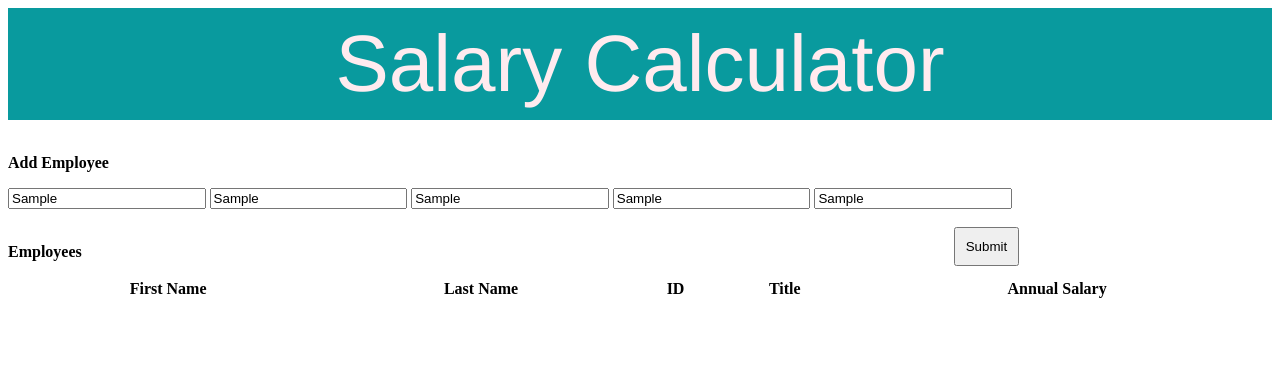
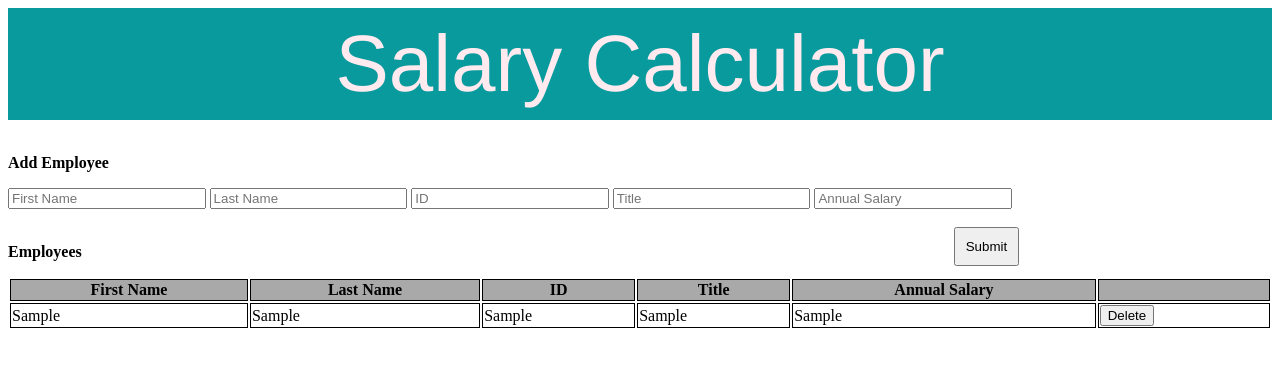
Before and after one commit to cee-jay-bee/jquery-salary-calculator, a plain HTML site: page index.html in a window 1280 px wide. Both pictures are taken after typing "Sample", "Sample", "Sample", "Sample", "Sample" into the empty fields and a click on the button "Submit". Drawn offline with Linux system fonts and the light colour scheme.

Commit message:
pushing information to the DOM updated

```diff
--- a/index.html
+++ b/index.html
@@ -20,7 +20,7 @@
     <button id="submitEmployeeButton">Submit</button>
 
     <p> Employees </p>
-    <table>
+    <table id="employeeTable">
         <tr>
           <th>First Name</th>
           <th>Last Name</th>
@@ -29,12 +29,6 @@
           <th>Annual Salary</th>
           <th></th>
         </tr>
-        <tr>
-
-        </tr>
-        <tr>
-
-        </tr>
       </table>
 </body>
 </html>
--- a/scripts/client.js
+++ b/scripts/client.js
@@ -12,20 +12,18 @@ const getEmployee = () => {
     let employeeID = $(`#employeeID`).val();
     let employeeTitle = $(`#employeeTitle`).val();
     let annualSalary = $(`#annualSalary`).val();
-    // empty out input field
-    $(`#firstName`).val();
-    $(`#lastName`).val();
-    $(`#employeeID`).val();
-    $(`#employeeTitle`).val();
-    $(`#annualSalary`).val();
-    // console log the value
-    showEmployee(firstName);
-    showEmployee(lastName);
-    showEmployee(employeeID);
-    showEmployee(employeeTitle);
-    showEmployee(annualSalary);
+    // empty out input fields
+    $(`#firstName`).val('');
+    $(`#lastName`).val('');
+    $(`#employeeID`).val('');
+    $(`#employeeTitle`).val('');
+    $(`#annualSalary`).val('');
+    // pass the input data to the function to put on the DOM
+    showEmployee(firstName, lastName, employeeID, employeeTitle, annualSalary);
 }
 
-const showEmployee = employeeInfo => {
-    console.log(employeeInfo);
+const showEmployee = (firstName, lastName, employeeID, employeeTitle, annualSalary) => {
+    console.log(firstName, lastName, employeeID, employeeTitle, annualSalary);
+    let el = $ ('#employeeTable');
+    el.append(`<tr><td>${firstName}</td><td>${lastName}</td><td>${employeeID}</td><td>${employeeTitle}</td><td>${annualSalary}</td><td><button id="deleteEmployee">Delete</button></td></tr>`);
 }
--- a/styles/style.css
+++ b/styles/style.css
@@ -23,3 +23,16 @@ p {
 table {
     width: 100%;
 }
+
+th {
+    background-color: darkgrey;
+    border: 1px solid black;
+}
+
+td {
+    border: 1px solid black;
+}
+
+tr:nth-child(odd) {
+    background-color: lightgray;
+}
```
